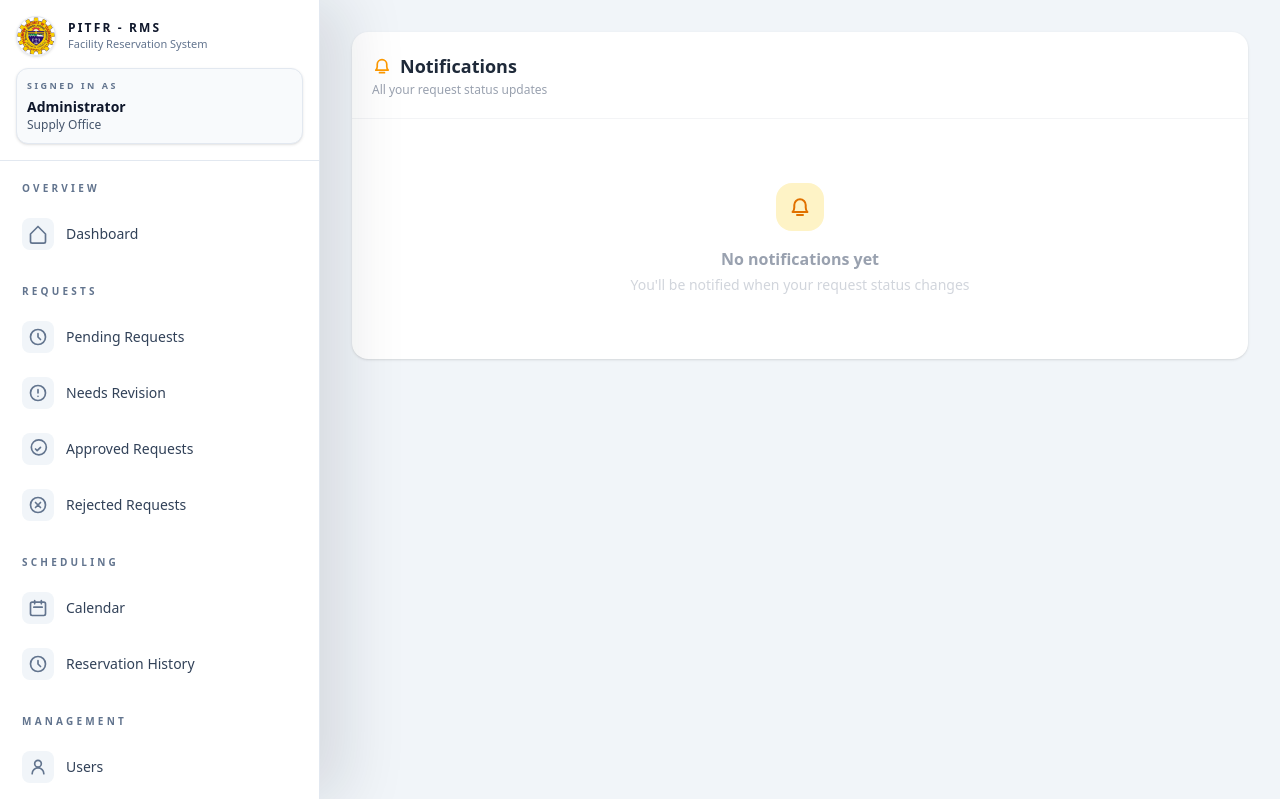
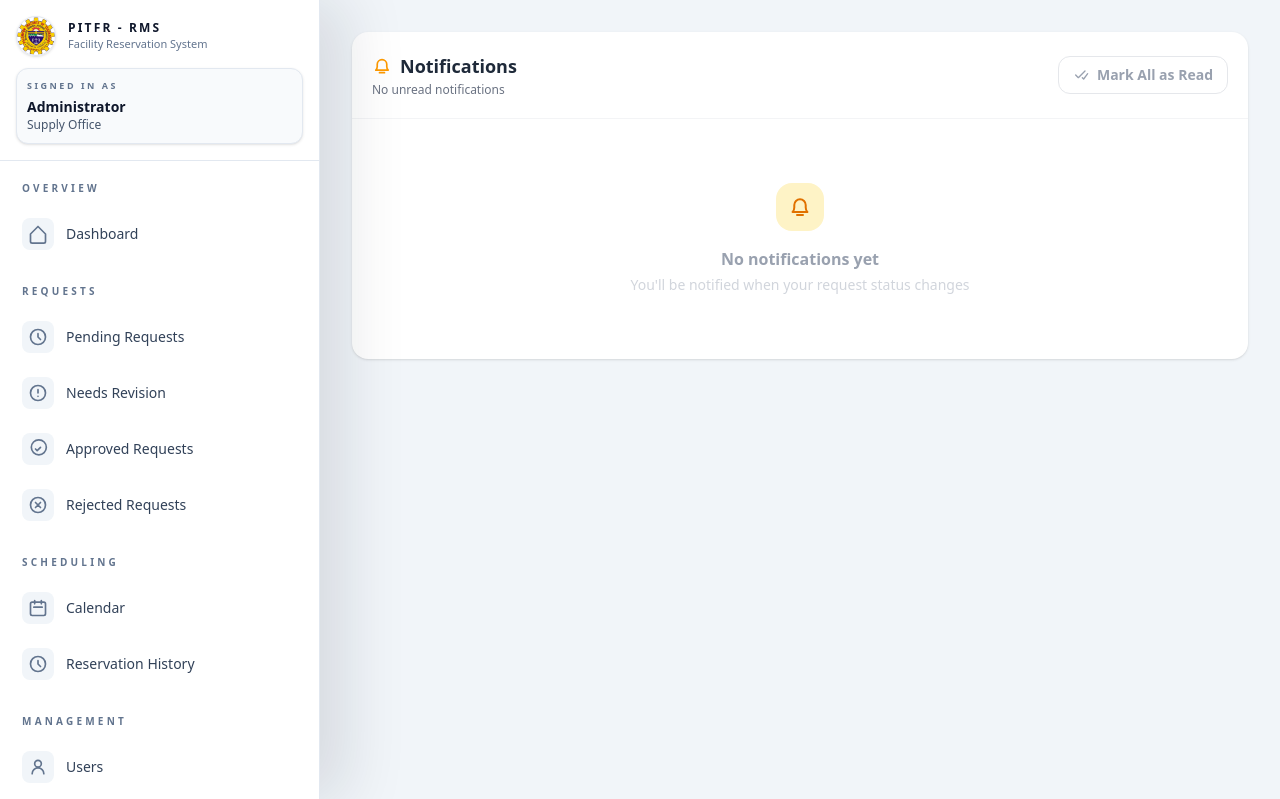
Before and after one commit to fujierese/PITFR-RMS, a Laravel app: page /notifications in a window 1280 px wide. Shown: the top 799 px of the page. Run offline with Laravel 12, Linux system fonts and the light colour scheme; a user stored in the database is signed in; data comes from the database, SQL or seed files in the repository; style sheets or scripts are compiled from the project's sources; some libraries are stand-ins or nearby versions.

Commit message:
Notifications: Mark as Read and Mark All as Read (QA 11-21 #13)
Unread/Read labels, per-item Mark as Read, Mark All as Read (disabled when
nothing is unread), live unread count and sidebar badge, toast feedback.
Server updates are per user, idempotent and return the unread count; read
reschedule notifications still open the suggested schedule.

Co-Authored-By: Claude Opus 5.5 <noreply@anthropic.com>

```diff
--- a/app/Http/Controllers/NotificationController.php
+++ b/app/Http/Controllers/NotificationController.php
@@ -22,7 +22,9 @@ class NotificationController extends Controller
             ? collect()
             : FacilityRequest::with('requester')->whereIn('id', $requestIds)->get()->keyBy('id');
 
-        return view('notifications.index', compact('notifications', 'requestDetails'));
+        $unreadCount = $user->unreadNotifications()->count();
+
+        return view('notifications.index', compact('notifications', 'requestDetails', 'unreadCount'));
     }
 
     /**
@@ -95,19 +97,54 @@ class NotificationController extends Controller
         return redirect()->to($destination);
     }
 
-    public function markAsRead(Request $request, $id)
+    /**
+     * QA 11-21 #13: Mark as Read. Only the signed-in user's own notification can be
+     * changed (another user's ID is "not found"). The update is a single conditional
+     * write, so repeated or simultaneous clicks are harmless. The notification stays
+     * in the list and still opens its request (and any suggested schedule).
+     */
+    public function markAsRead(Request $request, string $id)
     {
-        $notification = Auth::user()->notifications()->where('id', $id)->firstOrFail();
+        $user = Auth::user();
+        $notification = $user->notifications()->where('id', $id)->first();
 
-        if (!$notification->read_at) {
-            $notification->markAsRead();
+        if (! $notification) {
+            return $this->readResponse($request, false, 'That notification could not be found. It may have been removed.', 404);
         }
 
+        $user->notifications()->where('id', $id)->whereNull('read_at')->update(['read_at' => now()]);
+
+        return $this->readResponse($request, true, 'Notification marked as read.', 200, [
+            'id' => $notification->id,
+            'status' => 'read',
+        ]);
+    }
+
+    /** QA 11-21 #13: Mark All as Read, for the signed-in user only. */
+    public function markAllAsRead(Request $request)
+    {
+        $marked = Auth::user()->unreadNotifications()->update(['read_at' => now()]);
+
+        $message = $marked > 0
+            ? ($marked === 1 ? '1 notification marked as read.' : "{$marked} notifications marked as read.")
+            : 'All notifications are already read.';
+
+        return $this->readResponse($request, true, $message, 200, ['marked' => $marked]);
+    }
+
+    private function readResponse(Request $request, bool $success, string $message, int $status, array $extra = [])
+    {
         $unreadCount = Auth::user()->unreadNotifications()->count();
 
-        return response()->json([
-            'success' => true,
-            'unread_count' => $unreadCount,
-        ]);
+        if ($request->expectsJson()) {
+            return response()->json(array_merge([
+                'success' => $success,
+                'message' => $message,
+                'unread_count' => $unreadCount,
+            ], $extra), $status);
+        }
+
+        return redirect()->back(fallback: route('notifications.index'))
+            ->with($success ? 'success' : 'warning', $message);
     }
 }
--- a/resources/views/components/dashboard-sidebar.blade.php
+++ b/resources/views/components/dashboard-sidebar.blade.php
@@ -598,7 +598,7 @@
                         </span>
                         <span>{{ $item['label'] }}</span>
                         @if($item['key'] === 'notifications' && $notificationCount > 0)
-                            <span class="ml-auto rounded-full bg-rose-500 px-2 py-0.5 text-[10px] font-semibold text-white">{{ $notificationCount }}</span>
+                            <span class="ml-auto rounded-full bg-rose-500 px-2 py-0.5 text-[10px] font-semibold text-white" data-unread-badge>{{ $notificationCount }}</span>
                         @elseif($item['key'] === 'verifications' && !empty($item['badge']))
                             <span class="ml-auto rounded-full bg-amber-500 px-2 py-0.5 text-[10px] font-semibold text-white">{{ $item['badge'] }}</span>
                         @endif
--- a/resources/views/notifications/index.blade.php
+++ b/resources/views/notifications/index.blade.php
@@ -3,14 +3,24 @@
 
 @section('content')
 <div class="bg-white rounded-2xl shadow-sm overflow-hidden">
-    <div class="p-5 border-b border-gray-100">
+    <div class="p-5 border-b border-gray-100 flex flex-wrap items-center justify-between gap-3">
+        <div>
         <h2 class="flex items-center gap-2 text-lg font-bold text-gray-800">
             <svg class="h-5 w-5 text-amber-500" fill="none" stroke="currentColor" viewBox="0 0 24 24" aria-hidden="true">
                 <path stroke-linecap="round" stroke-linejoin="round" stroke-width="2" d="M14.857 17H9.143m10.286 0H4.571c1.14-1.18 1.715-2.65 1.715-4.414V10a5.714 5.714 0 0111.428 0v2.586c0 1.764.572 3.234 1.715 4.414ZM9 20h6"/>
             </svg>
             Notifications
         </h2>
-        <p class="text-xs text-gray-400 mt-0.5">All your request status updates</p>
+        <p class="text-xs text-gray-500 mt-0.5" data-unread-summary aria-live="polite">{{ $unreadCount > 0 ? $unreadCount . ' unread' : 'No unread notifications' }}</p>
+        </div>
+        <form method="POST" action="{{ route('notifications.read-all') }}" data-mark-all-form>
+            @csrf
+            <button type="submit" data-mark-all-button @disabled($unreadCount === 0)
+                class="inline-flex items-center gap-2 rounded-xl border border-emerald-200 bg-white px-3.5 py-2 text-sm font-semibold text-emerald-700 hover:bg-emerald-50 focus:outline-none focus:ring-2 focus:ring-emerald-500 disabled:cursor-not-allowed disabled:border-gray-200 disabled:text-gray-400 disabled:hover:bg-white">
+                <svg class="h-4 w-4" fill="none" stroke="currentColor" viewBox="0 0 24 24" aria-hidden="true"><path stroke-linecap="round" stroke-linejoin="round" stroke-width="2" d="m4 12 4 4L18 6m-4 10 2 2 6-8"/></svg>
+                Mark All as Read
+            </button>
+        </form>
     </div>
 
     <div class="divide-y divide-gray-50">
@@ -82,7 +92,8 @@
                 default => 'bg-slate-100 text-slate-600',
             };
         @endphp
-        <a href="{{ route('notifications.open', $notification->id) }}" class="block p-4 flex items-start gap-4 {{ $notification->read_at ? 'bg-white' : 'bg-blue-50' }} hover:bg-gray-50 transition focus:outline-none focus:ring-2 focus:ring-inset focus:ring-emerald-500">
+        <div class="flex flex-col sm:flex-row sm:items-start {{ $notification->read_at ? 'bg-white' : 'bg-blue-50/70 border-l-4 border-blue-500' }}" data-notification="{{ $notification->id }}" data-state="{{ $notification->read_at ? 'read' : 'unread' }}">
+        <a href="{{ route('notifications.open', $notification->id) }}" class="flex-1 min-w-0 p-4 flex items-start gap-4 hover:bg-gray-50/70 transition focus:outline-none focus:ring-2 focus:ring-inset focus:ring-emerald-500">
             <div class="mt-1 flex h-10 w-10 shrink-0 items-center justify-center rounded-xl {{ $notificationIconColor }}" data-notification-icon="{{ $notificationIcon }}" aria-hidden="true">
                 @if($notificationIcon === 'venue')
                     <svg class="h-5 w-5" fill="none" stroke="currentColor" viewBox="0 0 24 24">
@@ -140,8 +151,13 @@
             </div>
             <div class="flex-1">
                 <p class="mb-1 text-xs text-gray-500">{{ $notification->created_at->format('M j, Y g:i A') }} <span aria-hidden="true">·</span> {{ $notification->created_at->diffForHumans() }}</p>
-                <p class="text-sm font-semibold text-gray-800">
-                    {{ $title }}
+                <p class="flex flex-wrap items-center gap-2 text-sm {{ $notification->read_at ? 'font-medium text-gray-700' : 'font-semibold text-gray-900' }}" data-notification-title>
+                    <span>{{ $title }}</span>
+                    @if($notification->read_at)
+                        <span class="rounded-full bg-gray-100 px-2 py-0.5 text-[11px] font-medium text-gray-500" data-read-label>Read</span>
+                    @else
+                        <span class="rounded-full bg-blue-600 px-2 py-0.5 text-[11px] font-semibold text-white" data-read-label>Unread</span>
+                    @endif
                 </p>
                 <p class="mt-1 text-sm text-gray-600">
                     {{ $notificationMessage }}
@@ -163,11 +179,17 @@
                     <p class="text-xs text-gray-400 mt-1 italic">Note: {{ $data['notes'] }}</p>
                 @endif
             </div>
-            @if(!$notification->read_at)
-                <span class="shrink-0 w-2 h-2 bg-blue-500 rounded-full mt-2"></span>
-            @endif
-            <span class="hidden mt-2 text-sm text-red-700" data-read-error role="alert">Unable to mark this notification as read. Please try again.</span>
         </a>
+        @unless($notification->read_at)
+            <form method="POST" action="{{ route('notifications.read', $notification->id) }}" class="px-4 pb-4 sm:p-4 sm:pl-0 shrink-0" data-mark-read-form>
+                @csrf
+                <button type="submit" class="inline-flex items-center gap-1.5 rounded-lg border border-blue-200 bg-white px-3 py-1.5 text-xs font-semibold text-blue-700 hover:bg-blue-50 focus:outline-none focus:ring-2 focus:ring-blue-500 disabled:opacity-60">
+                    <svg class="h-3.5 w-3.5" fill="none" stroke="currentColor" viewBox="0 0 24 24" aria-hidden="true"><path stroke-linecap="round" stroke-linejoin="round" stroke-width="2.2" d="m5 12 5 5L20 7"/></svg>
+                    Mark as Read
+                </button>
+            </form>
+        @endunless
+        </div>
         @empty
         <div class="py-16 text-center">
             <div class="mx-auto mb-4 flex h-12 w-12 items-center justify-center rounded-2xl bg-amber-100 text-amber-600">
@@ -188,31 +210,89 @@
     @endif
 </div>
 <script>
-    document.querySelectorAll('[data-read-url]').forEach((notificationLink) => {
-        notificationLink.addEventListener('click', (event) => {
+(() => {
+    const csrfToken = document.querySelector('meta[name="csrf-token"]')?.content || '';
+    const markAllButton = document.querySelector('[data-mark-all-button]');
+    const summary = document.querySelector('[data-unread-summary]');
+
+    const toast = (icon, text) => {
+        if (window.Swal && typeof window.Swal.fire === 'function') {
+            window.Swal.fire({ toast: true, position: 'top-end', icon, title: text, showConfirmButton: false, showCloseButton: true, timer: icon === 'success' ? 3000 : 6000, timerProgressBar: true, customClass: { popup: 'pitfr-toast' } });
+        } else if (icon !== 'success') {
+            alert(text);
+        }
+    };
+
+    const showUnreadCount = (count) => {
+        count = Math.max(0, parseInt(count, 10) || 0);
+        if (summary) summary.textContent = count > 0 ? count + ' unread' : 'No unread notifications';
+        if (markAllButton) markAllButton.disabled = count === 0;
+        document.querySelectorAll('[data-unread-badge]').forEach((badge) => {
+            badge.textContent = count;
+            badge.hidden = count === 0;
+        });
+    };
+
+    const showAsRead = (row) => {
+        if (!row || row.dataset.state === 'read') return;
+        row.dataset.state = 'read';
+        row.classList.remove('bg-blue-50/70', 'border-l-4', 'border-blue-500');
+        row.classList.add('bg-white');
+        const title = row.querySelector('[data-notification-title]');
+        if (title) {
+            title.classList.remove('font-semibold', 'text-gray-900');
+            title.classList.add('font-medium', 'text-gray-700');
+        }
+        const label = row.querySelector('[data-read-label]');
+        if (label) {
+            label.textContent = 'Read';
+            label.className = 'rounded-full bg-gray-100 px-2 py-0.5 text-[11px] font-medium text-gray-500';
+        }
+        row.querySelector('[data-mark-read-form]')?.remove();
+    };
+
+    const send = async (form) => {
+        const button = form.querySelector('button[type="submit"]');
+        if (button?.disabled) return null;
+        if (button) button.disabled = true;
+        try {
+            const response = await fetch(form.action, {
+                method: 'POST',
+                headers: { 'X-CSRF-TOKEN': csrfToken, 'X-Requested-With': 'XMLHttpRequest', Accept: 'application/json' },
+                credentials: 'same-origin',
+            });
+            const data = await response.json().catch(() => ({}));
+            if (!response.ok || !data.success) {
+                throw new Error(data.message || 'Could not update the notification. Please try again.');
+            }
+            return data;
+        } catch (error) {
+            if (button) button.disabled = false;
+            toast('error', error.message || 'Could not update the notification. Please try again.');
+            return null;
+        }
+    };
+
+    document.querySelectorAll('[data-mark-read-form]').forEach((form) => {
+        form.addEventListener('submit', async (event) => {
             event.preventDefault();
-            const destination = notificationLink.href;
-            const csrfToken = document.querySelector('meta[name="csrf-token"]')?.content;
-
-            fetch(notificationLink.dataset.readUrl, {
-                method: 'POST',
-                headers: {
-                    'X-CSRF-TOKEN': csrfToken || '',
-                    'X-Requested-With': 'XMLHttpRequest',
-                    Accept: 'application/json'
-                }
-            }).then((response) => {
-                if (!response.ok) {
-                    throw new Error('Unable to mark notification as read.');
-                }
-                window.location.href = destination;
-            }).catch(() => {
-                const error = notificationLink.querySelector('[data-read-error]');
-                if (error) {
-                    error.hidden = false;
-                }
-            });
+            const row = form.closest('[data-notification]');
+            const data = await send(form);
+            if (!data) return;
+            showAsRead(row);
+            showUnreadCount(data.unread_count);
+            toast('success', data.message);
         });
     });
+
+    document.querySelector('[data-mark-all-form]')?.addEventListener('submit', async (event) => {
+        event.preventDefault();
+        const data = await send(event.currentTarget);
+        if (!data) return;
+        document.querySelectorAll('[data-notification]').forEach(showAsRead);
+        showUnreadCount(data.unread_count);
+        toast('success', data.message);
+    });
+})();
 </script>
 @endsection
--- a/routes/web.php
+++ b/routes/web.php
@@ -237,6 +237,8 @@ Route::middleware('auth')->group(function () {
     Route::get('/history', [ReservationHistoryController::class, 'index'])->name('history.index');
     Route::get('/notifications', [\App\Http\Controllers\NotificationController::class, 'index'])
          ->name('notifications.index');
+    Route::post('/notifications/read-all', [\App\Http\Controllers\NotificationController::class, 'markAllAsRead'])
+         ->name('notifications.read-all');
     Route::post('/notifications/{id}/read', [\App\Http\Controllers\NotificationController::class, 'markAsRead'])
          ->name('notifications.read');
     // QA-3: open a notification: mark it read and go to the request (or explain why not).
```
Also changed, not shown: docs/ISSUE-REGISTER-AUDIT.md (+1 -0 lines), tests/Feature/NotificationNavigationTest.php (+14 -0 lines), tests/Feature/NotificationReadStatusTest.php (added, +130 -0 lines).
